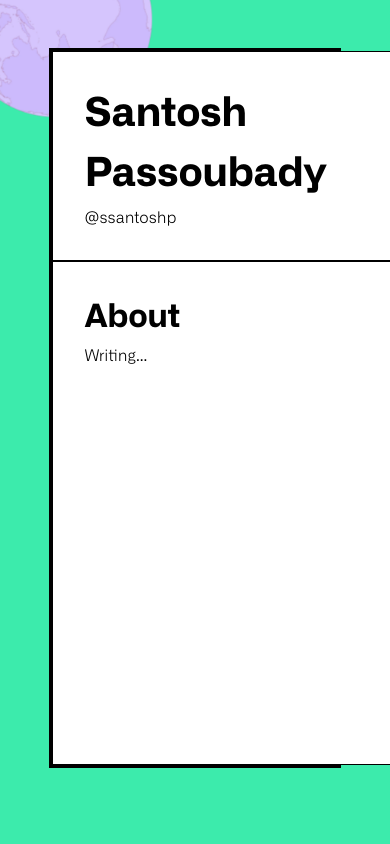
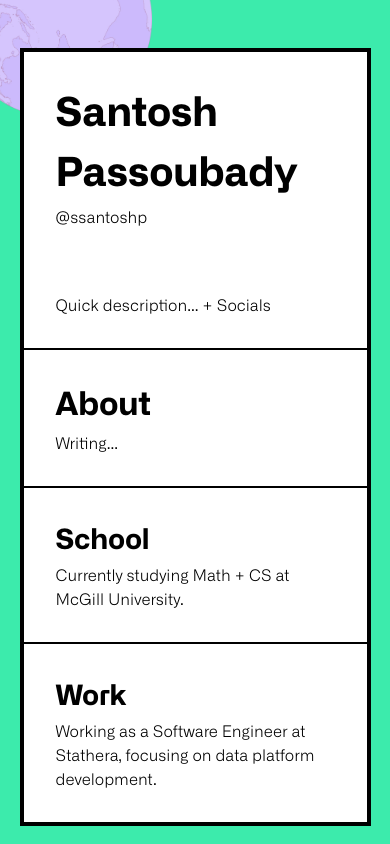
Before and after one commit to ssantoshp/ssantoshp.github.io, a Next.js app: page / in a window 390 px wide. Built offline with nearby package versions, Linux system fonts and the light colour scheme.

Commit message:
more responsive grid

```diff
--- a/src/components/grid.module.css
+++ b/src/components/grid.module.css
@@ -46,3 +46,28 @@
     grid-area: work;
     border: 1px solid black;
     }
+
+@media (max-width: 700px) {
+      .container {
+        grid-template-areas:
+          'header header header'
+          'desc desc desc'
+          'about about about'
+          'school school school'
+          'work work work';
+        grid-template-columns: 1fr;
+        grid-template-rows: auto auto auto auto auto;
+        width: 90vw;
+       }
+
+      .desc {
+        border: 1px solid black;
+        border-top: none;
+        padding: 2em;
+        }
+
+      .header {
+          border: 1px solid black;
+          border-bottom: none;
+        }
+  }
```
